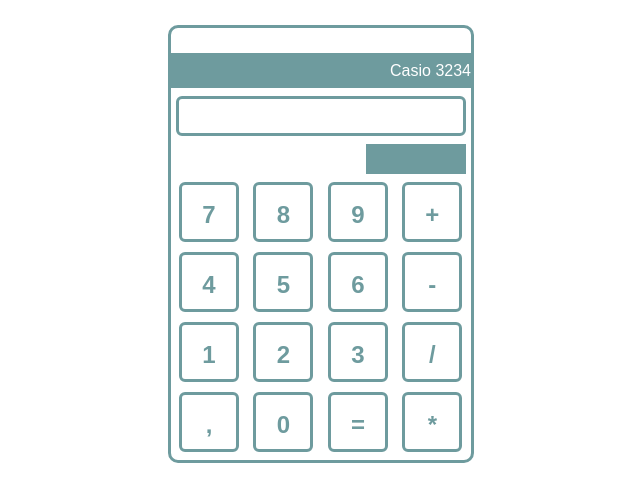
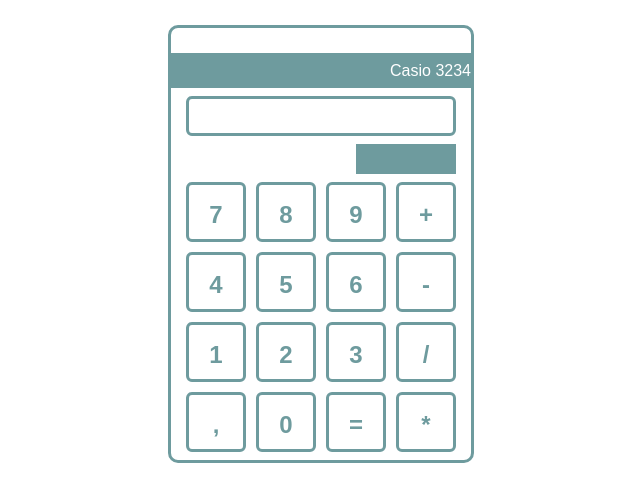
Before and after one commit to PatyaiKasha/Calculator, a plain HTML site: page index.html in a window 1280 px wide. Shown: the whole page, without its empty margins (319-959 px from the left). Drawn offline with Linux system fonts and the light colour scheme.

Commit message:
calc 2nd commit

```diff
--- a/css/style.scss
+++ b/css/style.scss
@@ -27,13 +27,13 @@
         }
     }
     input {
-        width: 290px;
+        width: 270px;
         height: 40px;
         margin-top: 10px;
         border: 3px solid #6E9B9E;
         border-radius: 6px;
         box-sizing: border-box;
-        margin: 8px 5px;
+        margin: 8px 15px;
         line-height: 40px;
         font-size: 24px;
         font-weight: bold;
@@ -45,10 +45,11 @@
         height: 30px;
         background-color: #6E9B9E;
         float: right;
-        margin-right: 5px;
+        margin-right: 15px;
     }
     div.calc-btn {
-        margin: 3px 3px;
+        margin: 3px 10px;
+        font-size: 0;
         span {
             display: inline-block;
             width: 60px;
```
Also changed, not shown: calc.png (added), css/style.css, 1 other file.
